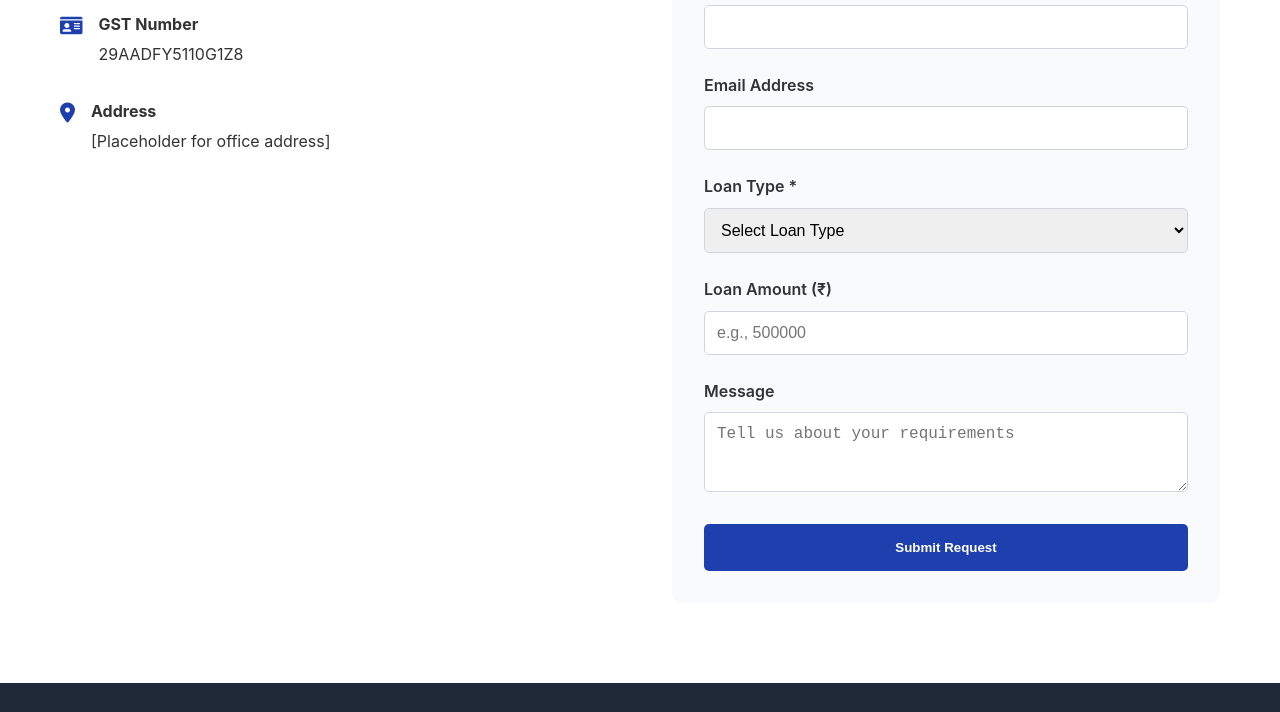
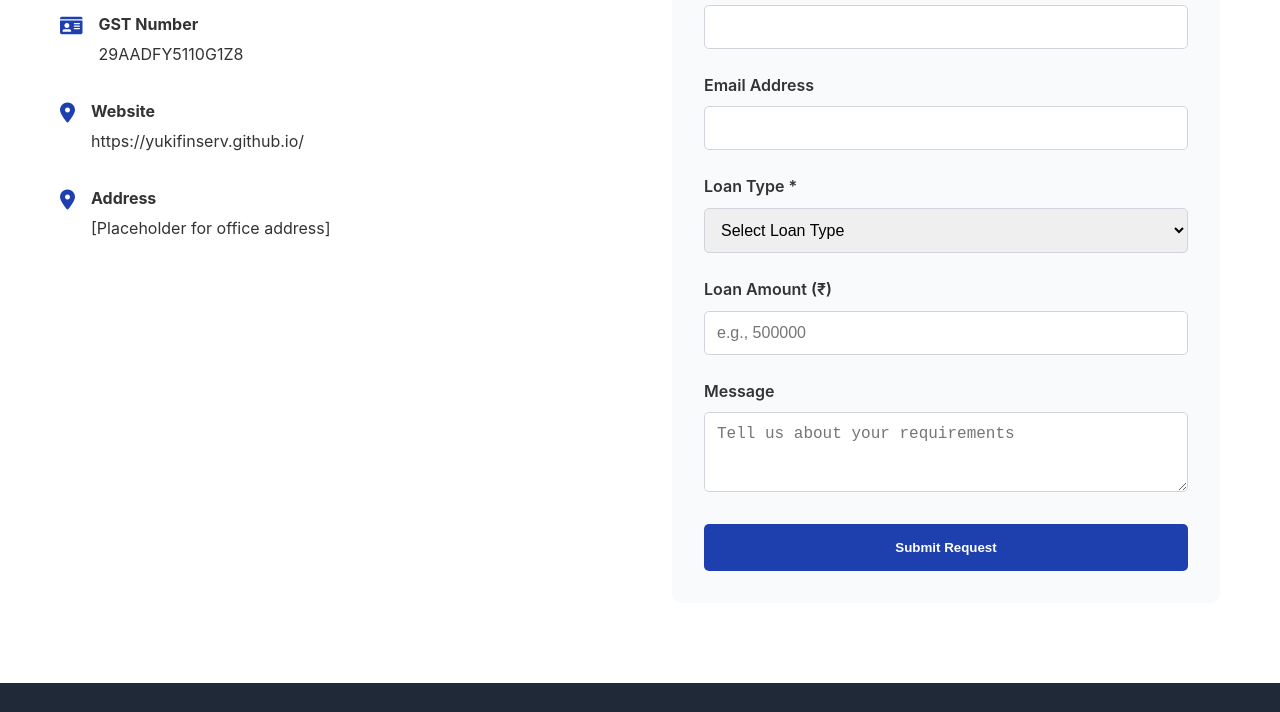
Before and after one commit to yukifinserv/yukifinserv.github.io, a plain HTML site: page index.html in a window 1280 px wide. Shown: the part 5509-6221 px from the top of the page. Drawn offline with Linux system fonts and the light colour scheme.

Commit message:
Update index.html
Updated Website in contact us

```diff
--- a/index.html
+++ b/index.html
@@ -400,6 +400,13 @@
                     <div class="contact-item">
                         <i class="fas fa-map-marker-alt"></i>
                         <div>
+                            <strong>Website</strong>
+                            <p>https://yukifinserv.github.io/</p>
+                        </div>
+                    </div>
+                    <div class="contact-item">
+                        <i class="fas fa-map-marker-alt"></i>
+                        <div>
                             <strong>Address</strong>
                             <p>[Placeholder for office address]</p>
                         </div>
```
